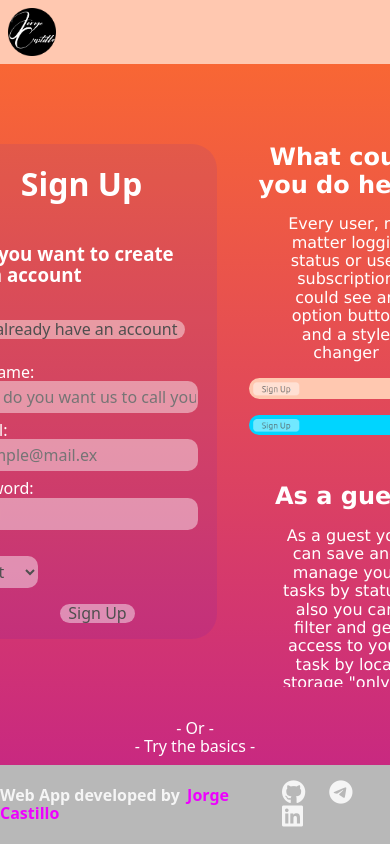
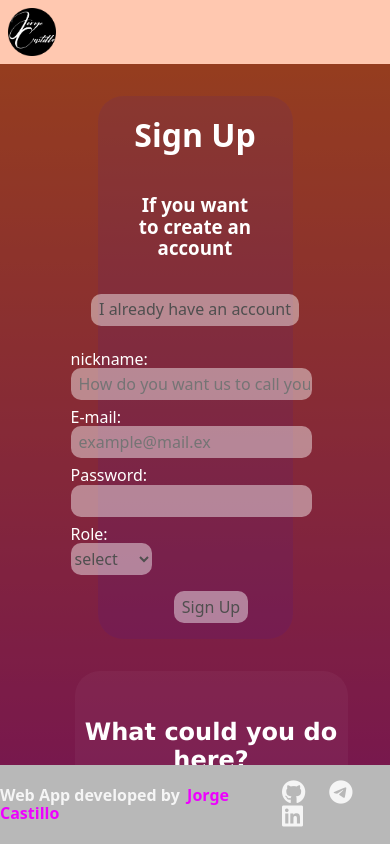
Before and after one commit to alfilister/toDo-List, a React (Vite) app in the folder Client/: page / in a window 390 px wide. Built offline with nearby package versions, Linux system fonts and the light colour scheme.

Commit message:
Tutorial responsive pc and first steps on tablet

```diff
--- a/Client/src/Styles/Buttons & inputs/_buttonGeneral.scss
+++ b/Client/src/Styles/Buttons & inputs/_buttonGeneral.scss
@@ -18,9 +18,3 @@
     transition: 1s;
   }
 }
-
-@media screen and (max-width: $pc) {
-  .buttonGeneral {
-    height: max-content;
-  }
-}
--- a/Client/src/Styles/components/_loggin.scss
+++ b/Client/src/Styles/components/_loggin.scss
@@ -1,3 +1,5 @@
+@use "../root/variables" as *;
+
 .loggin {
   display: flex;
   flex-direction: column;
@@ -6,6 +8,7 @@
 
   .actionSuggested {
     color: white;
+    text-align: center;
   }
 
   .btnAlternative {
--- a/Client/src/Styles/components/_tutorial.scss
+++ b/Client/src/Styles/components/_tutorial.scss
@@ -32,6 +32,7 @@
       height: 70vh;
       width: 50vw;
       overflow-y: scroll;
+      background-color: rgba(255, 255, 255, 0.041);
 
       border-radius: 25px;
 
@@ -82,4 +83,33 @@
       margin: 1em;
     }
   }
+
+  @media screen and (max-width: $pc) {
+    .mainGrid {
+      flex-direction: column;
+
+      .loginSpace {
+        width: 50%;
+      }
+
+      .tutorialText {
+        width: 70%;
+      }
+    }
+  }
+
+  @media screen and (max-width: $tablet) {
+    .mainGrid {
+      background-color: rgba(0, 0, 0, 0.4);
+      flex-direction: column;
+
+      .loginSpace {
+        width: 50%;
+      }
+
+      .tutorialText {
+        width: 70%;
+      }
+    }
+  }
 }
--- a/Client/src/Styles/root/_variables.scss
+++ b/Client/src/Styles/root/_variables.scss
@@ -24,5 +24,5 @@ $moon-alert: rgb(9, 9, 121, 1);
 /* Media Querys */
 
 $pc: 900px;
-$tablet: 750px;
-$phone: 500px;
+$tablet: 600px;
+$phone: 400px;
```
